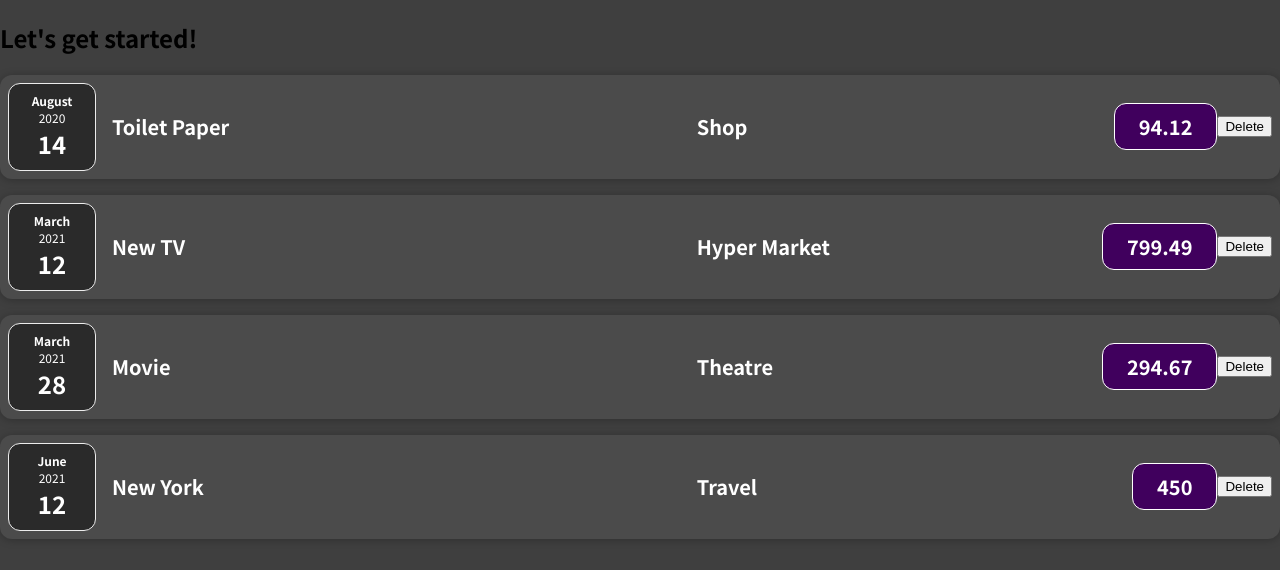
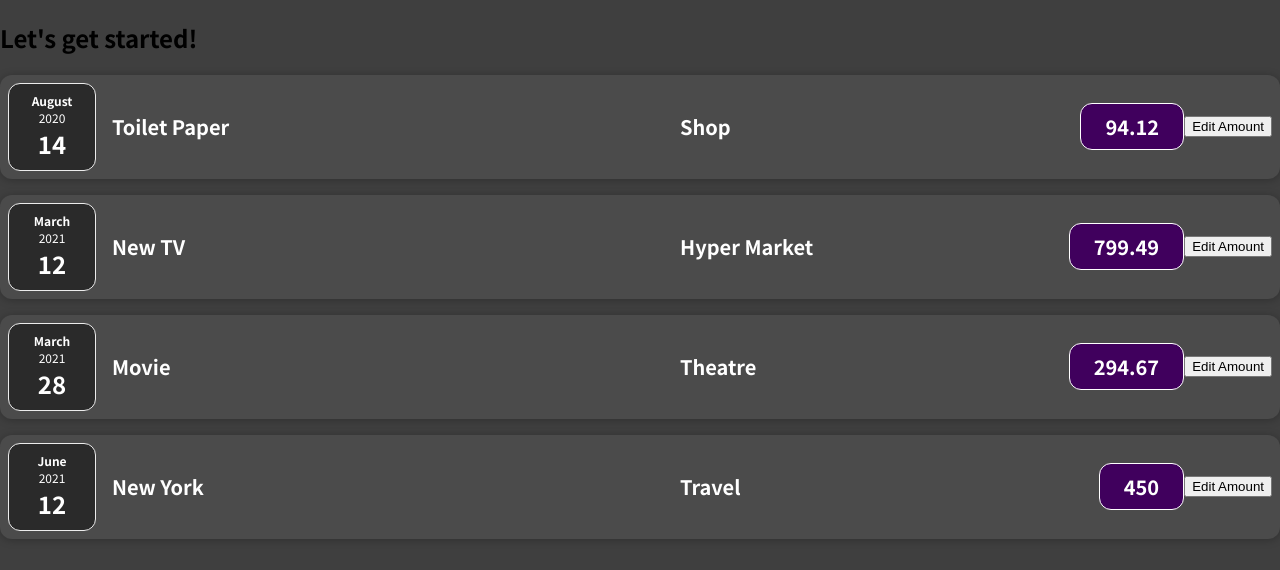
Before and after one commit to vinayck007/React-app, a React (Create React App) app: page / in a window 1280 px wide. Shown: the top 570 px of the page. Built offline with nearby package versions, Linux system fonts and the light colour scheme.

Commit message:
Change amount to $100
using useState

```diff
--- a/src/components/Expense/ExpenseItem.js
+++ b/src/components/Expense/ExpenseItem.js
@@ -2,18 +2,21 @@
 import ExpenseDetails from './ExpenseDetails';
 import Card from '../UI/Card'
 import './ExpenseItem.css';
+import React, { useState } from 'react';
 
 const ExpenseItem = (props) => {
 
-  const deleteHandler = () => {
-    props.onDelete(props.id)
+  const [amount, setAmount] = useState(props.amount)
+
+  const amountHandler = () => {
+    setAmount('$100')
+    console.log(amount)
   }
-
   return (
     <Card className='expense-item'>
       <ExpenseDate date={props.date} />
-      <ExpenseDetails amount={props.amount}  location={props.location}   title={props.title} />
-      <button onClick={deleteHandler}>Delete</button>
+      <ExpenseDetails amount={amount}  location={props.location}   title={props.title} />
+      <button onClick={amountHandler}>Edit Amount</button>
     </Card>
   );
 }
```
